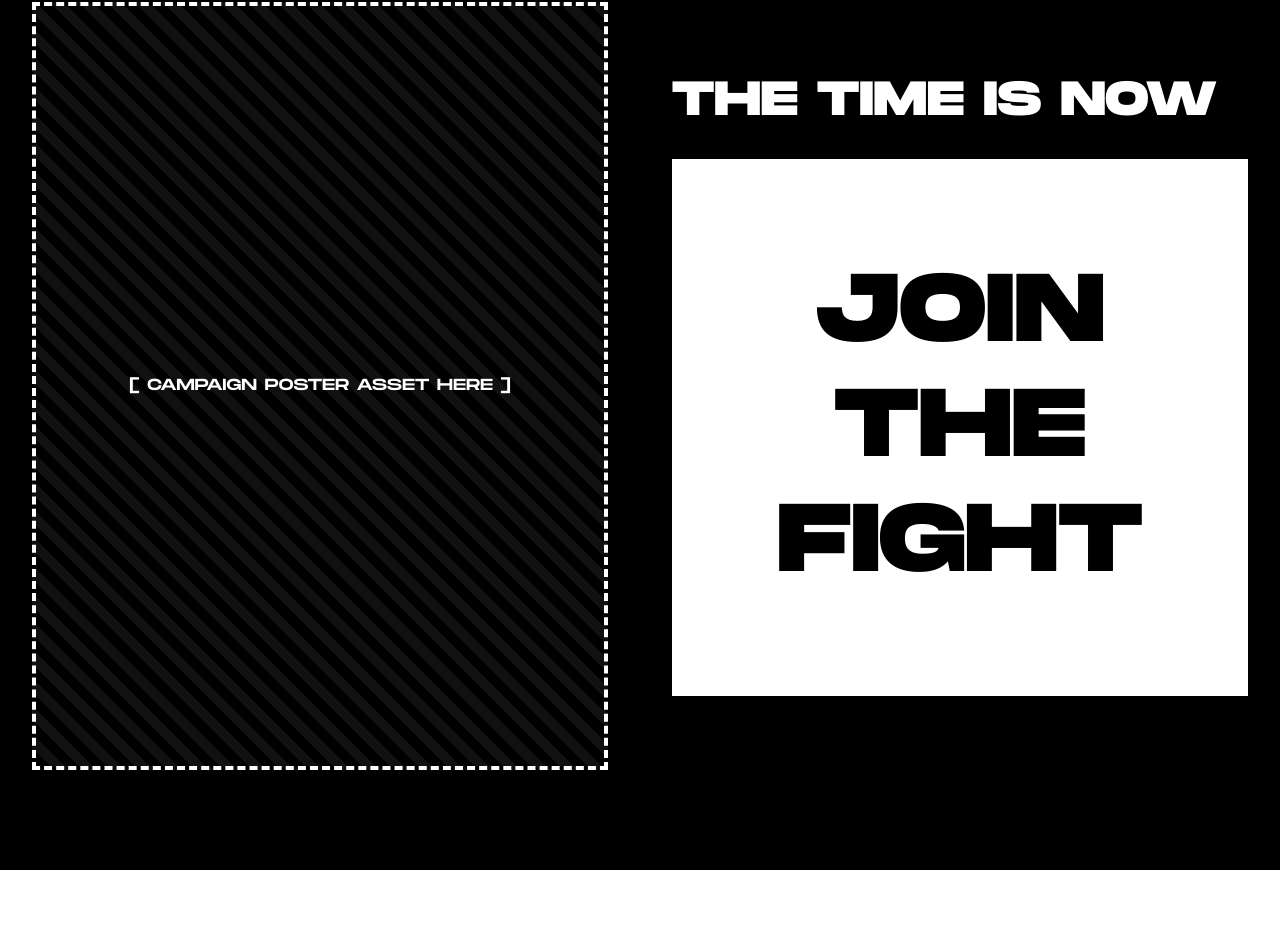
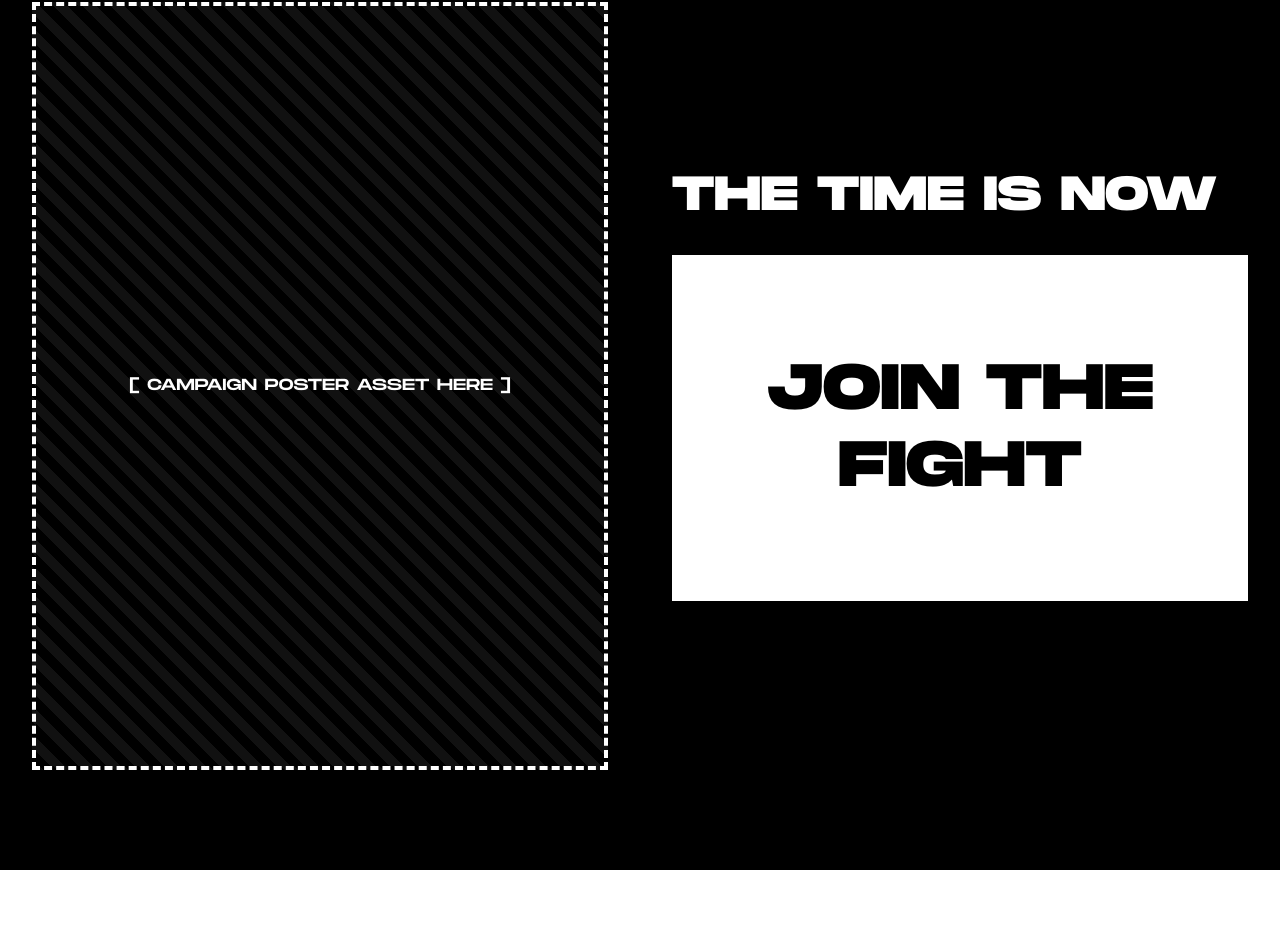
Before and after one commit to uumeet-zade/HenrikForGovernor, a plain HTML site: page index.html in a window 1280 px wide. Shown: the part 2262-3193 px from the top of the page. Drawn offline with Linux system fonts and the light colour scheme.

Commit message:
bwuuagghh

```diff
--- a/assets/css/index.css
+++ b/assets/css/index.css
@@ -366,7 +366,7 @@ a {
 
 .ultimatum-grid {
   display: grid;
-  grid-template-columns: 1fr 1fr;
+  grid-template-columns: minmax(0, 1fr) minmax(0, 1fr);
   gap: 4rem;
   align-items: center;
 }
@@ -384,10 +384,12 @@ a {
   color: var(--text-primary);
   border: none;
   font-family: var(--font-display);
-  font-size: 6rem;
+  font-size: clamp(3rem, 5vw, 6rem);
   font-weight: 800;
   cursor: pointer;
   transition: var(--transition-fast);
+  word-wrap: break-word;
+  overflow-wrap: break-word;
 }
 
 .ultimatum-btn:hover {
--- a/assets/js/index.js
+++ b/assets/js/index.js
@@ -42,6 +42,8 @@ const translations = {
     'event.alto.loc': 'Main Docks, Alto, Cambria',
     'event.townhall.title': 'Town Hall Debate',
     'event.townhall.loc': 'University of Cambria Civic Center',
+    'event.alto.date': 'SEP 15',
+    'event.townhall.date': 'OCT 02',
 
     'problem.title': 'THE PROBLEM',
     'problem.monopoly': 'Monopoly Grip & Tax Evasion',
@@ -60,6 +62,7 @@ const translations = {
     'timeline.item3': 'Served on the Alto Local Council. Fought for contract floor protections for local workers.',
     'timeline.item4': 'Independent Run for Governor. Fighting the monopolies to reclaim Cambria for the working class.',
 
+    'ultimatum.title': 'THE TIME IS NOW',
     'ultimatum.btn': 'JOIN THE FIGHT',
 
     'footer.poster': '[ CAMPAIGN POSTER ASSET HERE ]',
@@ -89,8 +92,35 @@ const translations = {
     'event.alto.loc': 'Muelles Principales, Alto, Cambria',
     'event.townhall.title': 'Debate Abierto',
     'event.townhall.loc': 'Centro Cívico de la Universidad de Cambria',
+    'event.alto.date': 'SEP 15',
+    'event.townhall.date': 'OCT 02',
 
+    'problem.title': 'EL PROBLEMA',
+    'problem.monopoly': 'Control Monopolístico y Evasión Fiscal',
+    'problem.desc1': 'Ahora mismo, un único comprador corporativo controla los muelles y las líneas de transporte. Ellos dictan los precios que obtienes por tu trabajo. Mientras tanto, el sistema conservador los protege: <strong>0% de Impuesto Federal a los Bienes de Lujo</strong> y <strong>0% de Impuesto sobre el Patrimonio</strong>.',
+    'problem.desc2': 'Están aumentando los impuestos a las pequeñas empresas, a los trabajadores independientes y a la clase media, castigando activamente a Cambria mientras protegen a la élite.',
+
+    'voices.title': 'LAS VOCES DE CAMBRIA',
+    'voices.quote1': '"He trabajado en estos muelles durante 30 años. Halvent fija el precio y nosotros nos morimos de hambre. Henrik es el único que realmente leyó su contrato y les dijo \'no\'."',
+    'voices.author1': '- Joren, Pescador del Puerto de Alto',
+    'voices.quote2': '"Sin la cooperativa, estaríamos vendiendo grano a pérdida. Henrik nos ayudó a reconstruirla. Él no solo habla, él desmantela el sistema que nos detiene."',
+    'voices.author2': '- Runa Sabel, Cooperativa de Granos de Rensk Hollow',
+
+    'timeline.title': 'EL HISTORIAL',
+    'timeline.item1': 'Nacido en una familia de pescadores en el Puerto de Alto. Aprendió el costo de un sistema roto en los muelles.',
+    'timeline.item2': 'Rechazó el oficio para entender el sistema. Obtuvo un Doctorado en Retórica y Cultura de la Persuasión.',
+    'timeline.item3': 'Sirvió en el Consejo Local de Alto. Luchó por protecciones de contratos base para los trabajadores locales.',
+    'timeline.item4': 'Candidatura Independiente a Gobernador. Luchando contra los monopolios para reclamar Cambria para la clase trabajadora.',
+
+    'ultimatum.title': 'EL MOMENTO ES AHORA',
     'ultimatum.btn': 'ÚNETE A LA LUCHA',
+
+    'footer.poster': '[ RECURSO DE CARTEL DE CAMPAÑA AQUÍ ]',
+    'footer.title': 'MANTENTE EN LA LUCHA',
+    'footer.desc': 'Regístrate para órdenes de despliegue y actualizaciones de la campaña.',
+    'footer.email.placeholder': 'DIRECCIÓN DE CORREO',
+    'footer.subscribe': 'ENVIAR',
+    'footer.legal': 'PAGADO POR EL PROPIO HENRIK VASMER. NECESITAMOS TU VOTO, NO TU DINERO.',
 
     'modal.date.loc': 'Fecha | Ubicación'
   },
@@ -112,8 +142,35 @@ const translations = {
     'event.alto.loc': 'Quais Principaux, Alto, Cambria',
     'event.townhall.title': 'Débat Public',
     'event.townhall.loc': 'Centre Civique de l\'Université de Cambria',
+    'event.alto.date': 'SEP 15',
+    'event.townhall.date': 'OCT 02',
 
+    'problem.title': 'LE PROBLÈME',
+    'problem.monopoly': 'Emprise Monopolistique et Évasion Fiscale',
+    'problem.desc1': 'En ce moment, un seul acheteur corporatif contrôle les quais et les lignes de fret. Ils dictent les prix que vous obtenez pour votre travail. Pendant ce temps, l\'establishment conservateur les protège : <strong>0% d\'Impôt Fédéral sur les Biens de Luxe</strong> et <strong>0% d\'Impôt sur la Fortune</strong>.',
+    'problem.desc2': 'Ils augmentent les impôts sur les petites entreprises, les travailleurs indépendants et la classe moyenne, punissant activement Cambria tout en protégeant l\'élite.',
+
+    'voices.title': 'LES VOIX DE CAMBRIA',
+    'voices.quote1': '"J\'ai travaillé sur ces quais pendant 30 ans. Halvent fixe les prix, et nous mourons de faim. Henrik est le seul à avoir vraiment lu leur contrat et à leur avoir dit \'non\'."',
+    'voices.author1': '- Joren, Pêcheur du Port d\'Alto',
+    'voices.quote2': '"Sans la coopérative, nous vendrions le grain à perte. Henrik nous a aidés à la reconstruire. Il ne fait pas que parler, il démantèle le système qui nous retient."',
+    'voices.author2': '- Runa Sabel, Coopérative Céréalière de Rensk Hollow',
+
+    'timeline.title': 'LE BILAN',
+    'timeline.item1': 'Né dans une famille de pêcheurs au Port d\'Alto. A appris le coût d\'un système brisé sur les quais.',
+    'timeline.item2': 'A rejeté le métier pour comprendre le système. A obtenu un Doctorat en Rhétorique et Culture de la Persuasion.',
+    'timeline.item3': 'A siégé au Conseil Local d\'Alto. S\'est battu pour des protections de contrats planchers pour les travailleurs locaux.',
+    'timeline.item4': 'Candidature Indépendante au poste de Gouverneur. Lutte contre les monopoles pour récupérer Cambria pour la classe ouvrière.',
+
+    'ultimatum.title': 'LE MOMENT EST VENU',
     'ultimatum.btn': 'REJOIGNEZ LE COMBAT',
+
+    'footer.poster': '[ RESSOURCE DE L\'AFFICHE DE CAMPAGNE ICI ]',
+    'footer.title': 'RESTEZ DANS LE COMBAT',
+    'footer.desc': 'Inscrivez-vous pour les ordres de déploiement et les mises à jour de la campagne.',
+    'footer.email.placeholder': 'ADRESSE E-MAIL',
+    'footer.subscribe': 'SOUMETTRE',
+    'footer.legal': 'PAYÉ PAR HENRIK VASMER LUI-MÊME. NOUS AVONS BESOIN DE VOTRE VOTE, PAS DE VOTRE ARGENT.',
 
     'modal.date.loc': 'Date | Emplacement'
   }
@@ -133,6 +190,14 @@ const setLanguage = (lang) => {
     const key = el.getAttribute('data-i18n');
     if (translations[lang][key]) {
       el.innerHTML = translations[lang][key];
+    }
+  });
+
+  // Find all elements with data-i18n-placeholder and update their placeholder attribute
+  document.querySelectorAll('[data-i18n-placeholder]').forEach(el => {
+    const key = el.getAttribute('data-i18n-placeholder');
+    if (translations[lang][key]) {
+      el.setAttribute('placeholder', translations[lang][key]);
     }
   });
 
--- a/index.html
+++ b/index.html
@@ -88,7 +88,7 @@
         <span class="display-text" data-i18n="footer.poster">[ CAMPAIGN POSTER ASSET HERE ]</span>
       </div>
       <div class="ultimatum-action">
-        <h2 class="display-text" style="font-size: 3rem; margin-bottom: 2rem;">THE TIME IS NOW</h2>
+        <h2 class="display-text" style="font-size: 3rem; margin-bottom: 2rem;" data-i18n="ultimatum.title">THE TIME IS NOW</h2>
         <button id="btn-join-fight" class="ultimatum-btn" data-i18n="ultimatum.btn">
           JOIN THE FIGHT
         </button>
@@ -124,7 +124,7 @@
       <div class="events-list">
 
         <div class="event-row combat-ready" data-event-id="alto-port" style="cursor: pointer;">
-          <div class="event-date">SEP 15</div>
+          <div class="event-date" data-i18n="event.alto.date">SEP 15</div>
           <div class="event-details">
             <h4 class="display-text" data-i18n="event.alto.title">Alto Port Rally</h4>
             <p data-i18n="event.alto.loc">Main Docks, Alto, Cambria</p>
@@ -132,7 +132,7 @@
         </div>
 
         <div class="event-row combat-ready" data-event-id="town-hall" style="cursor: pointer;">
-          <div class="event-date">OCT 02</div>
+          <div class="event-date" data-i18n="event.townhall.date">OCT 02</div>
           <div class="event-details">
             <h4 class="display-text" data-i18n="event.townhall.title">Town Hall Debate</h4>
             <p data-i18n="event.townhall.loc">University of Cambria Civic Center</p>
@@ -194,7 +194,7 @@
         <h3 class="display-text" data-i18n="footer.title">STAY IN THE FIGHT</h3>
         <p data-i18n="footer.desc">Sign up for deployment orders and campaign updates.</p>
         <div class="email-signup">
-          <input type="email" id="footer-email-input" placeholder="EMAIL ADDRESS" class="brutalist-border">
+          <input type="email" id="footer-email-input" placeholder="EMAIL ADDRESS" class="brutalist-border" data-i18n-placeholder="footer.email.placeholder">
           <button id="footer-submit-btn" class="brutalist-border brutalist-shadow" data-i18n="footer.subscribe">SUBMIT</button>
         </div>
         <div class="footer-legal">
```
